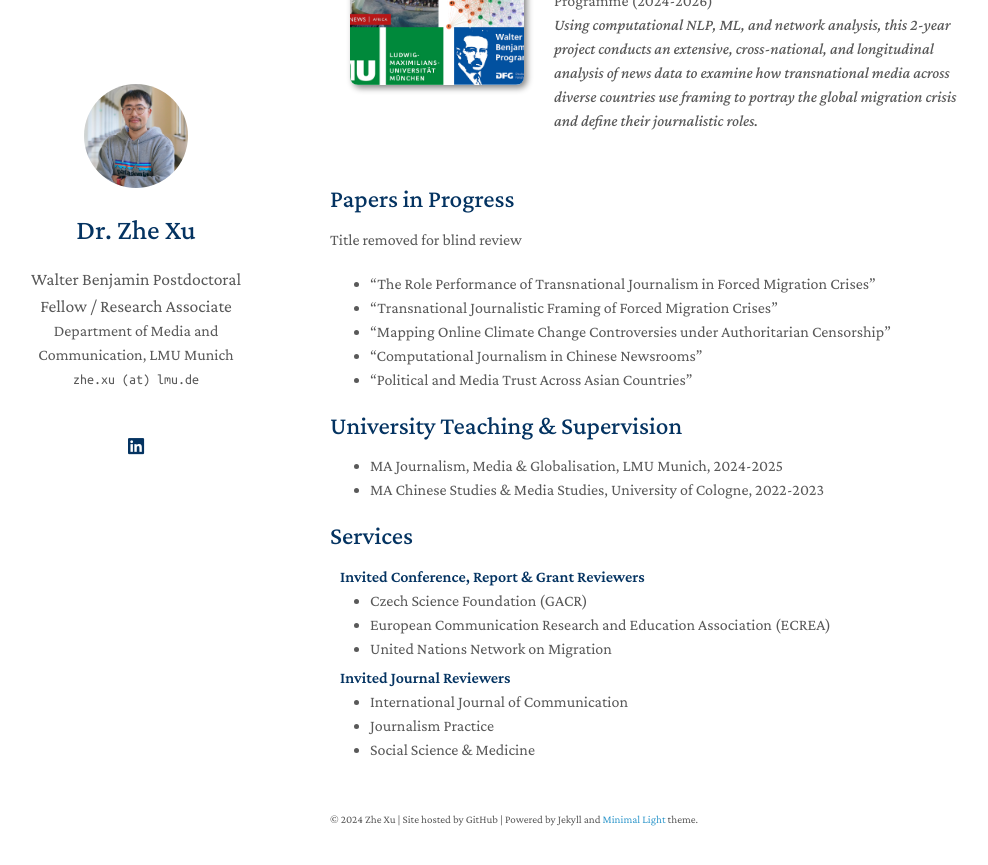
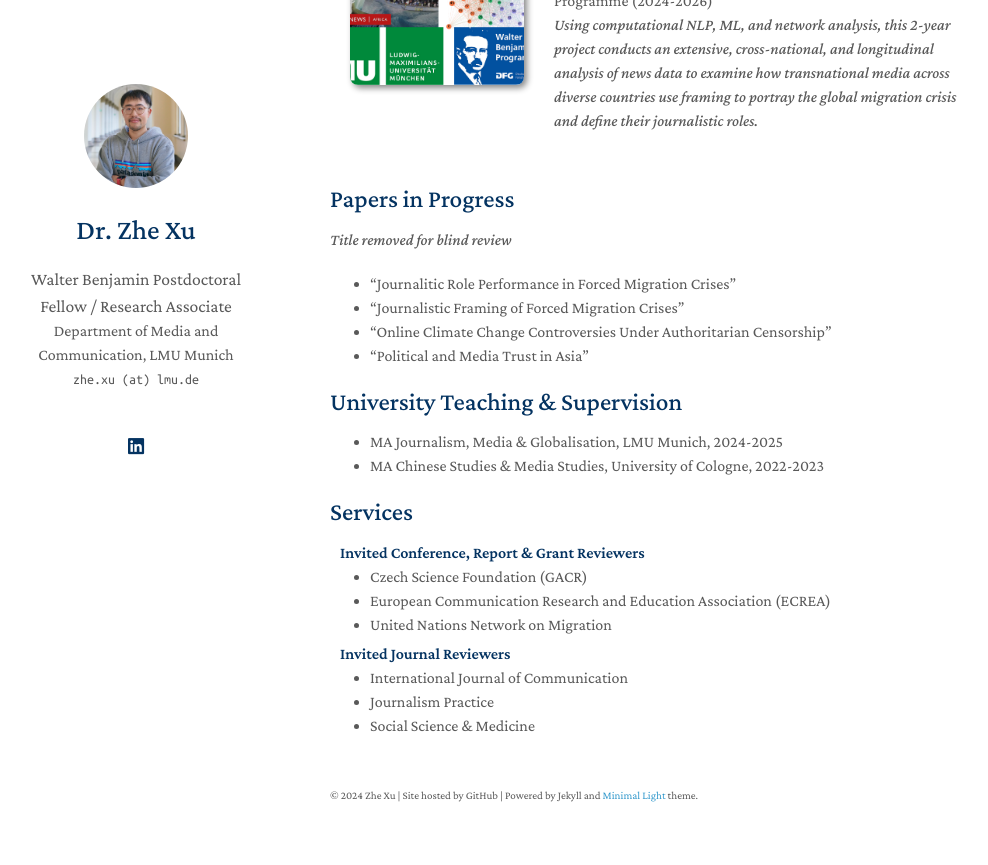
Before and after one commit to zhexuphd/home, a Jekyll site: the page built from index.md, in a window 1280 px wide and 900 px high, scrolled down 1578 px. Shown: the top 865 px of the window, without its empty margins (140-1128 px from the left). Built offline with Jekyll 4.4.1, drawn with Linux system fonts in a browser that asks for light colours; a style sheet for code colours, icons or effects is not loaded; our own code applies the rules of GitHub Pages for plain Markdown files.

Commit message:
Update index.md

```diff
--- a/index.md
+++ b/index.md
@@ -28,12 +28,11 @@ When I’m not immersed in academia, you’ll likely find me hiking, mountaineer
 {% include_relative _includes/dfg.md %}
 
 ## Papers in Progress
-Title removed for blind review
-- "The Role Performance of Transnational Journalism in Forced Migration Crises"
-- "Transnational Journalistic Framing of Forced Migration Crises"
-- "Mapping Online Climate Change Controversies under Authoritarian Censorship"
-- "Computational Journalism in Chinese Newsrooms"
-- "Political and Media Trust Across Asian Countries"
+*Title removed for blind review*
+- "Journalitic Role Performance in Forced Migration Crises"
+- "Journalistic Framing of Forced Migration Crises"
+- "Online Climate Change Controversies Under Authoritarian Censorship"
+- "Political and Media Trust in Asia"
 
 ## University Teaching & Supervision
 
```
